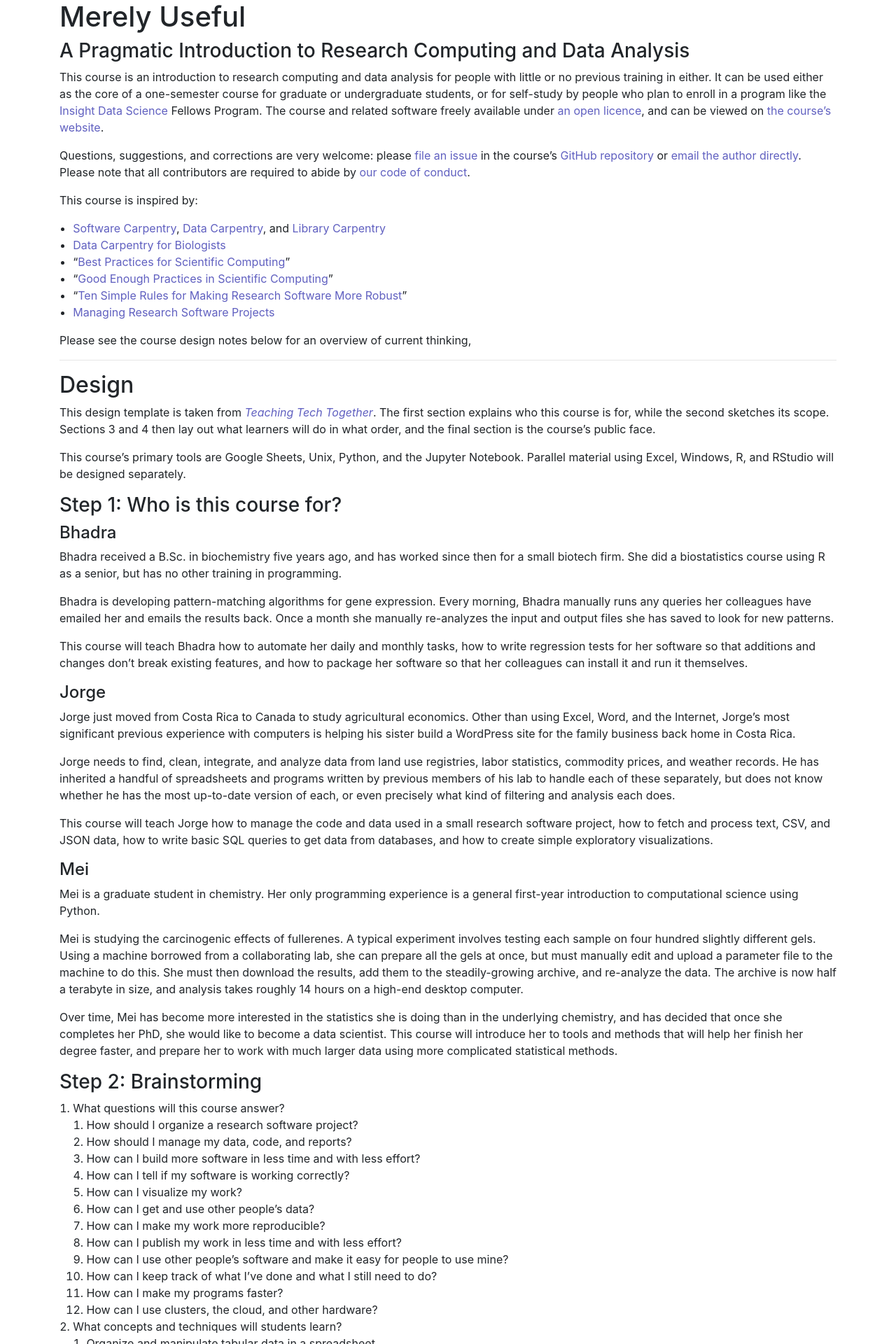
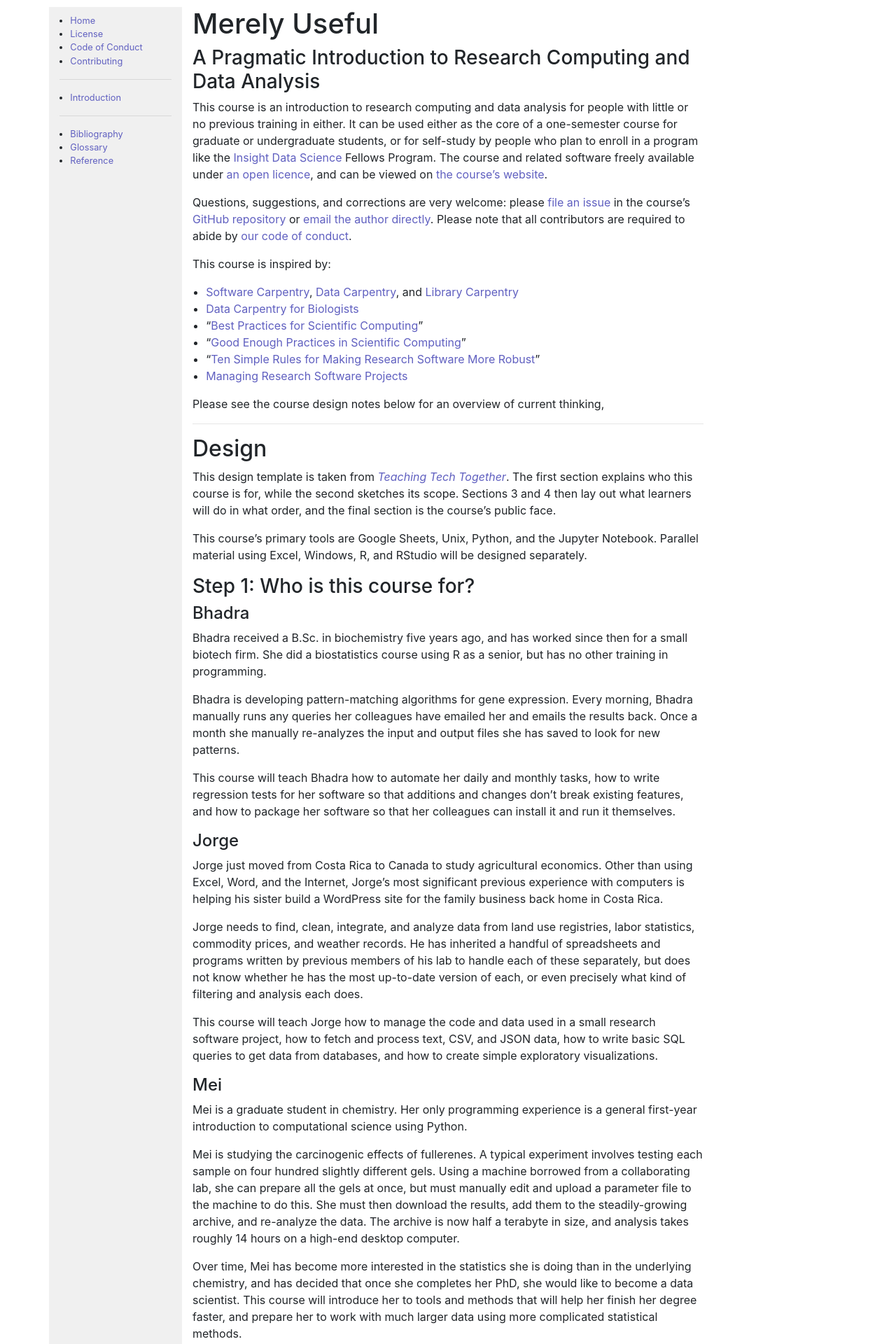
Before and after one commit to Carreau/one-extra-fact, a Jekyll site: the page built from README.md, in a window 1280 px wide. Shown: the top 1920 px of the page at 70% size. Built offline with Jekyll 4.4.1, drawn with Linux system fonts in a browser that asks for light colours.

```diff
--- a/_config.yml
+++ b/_config.yml
@@ -9,3 +9,31 @@ highlighter: rouge
 
 # GitHub repository.
 repository: https://github.com/gvwilson/merely-useful/
+
+# Pages that are stored in the root directory by convention.
+# Since they aren't part of a collection, their titles have
+# to be stored here explicitly.
+toplevel:
+- permalink: /license/
+  title: "License"
+- permalink: /conduct/
+  title: "Code of Conduct"
+- permalink: /contributing/
+  title: "Contributing"
+
+# Collections: one for lessons, one for extras.
+collections:
+  lessons:
+    output: true
+  extras:
+    output: true
+
+# Order for lessons.
+lessons:
+- /intro/
+
+# Order for extras.
+extras:
+- /reference/
+- /gloss/
+- /bib/
--- /dev/null
+++ b/_includes/toc.html
@@ -0,0 +1,14 @@
+<nav>
+  <ul>
+    <li><a href="'/'|relative_url">Home</a></li>
+    {% for pg in site.toplevel %}<li><a href="{{pg.permalink|relative_url}}">{{pg.title}}</a></li>{% endfor %}
+  </ul>
+  <hr/>
+  <ul>
+    {% for pg in site.lessons %}<li><a href="{{pg.permalink|relative_url}}">{{pg.title}}</a></li>{% endfor %}
+  </ul>
+  <hr/>
+  <ul>
+    {% for pg in site.extras %}<li><a href="{{pg.permalink|relative_url}}">{{pg.title}}</a></li>{% endfor %}
+  </ul>
+</nav>
--- a/_layouts/default.html
+++ b/_layouts/default.html
@@ -10,6 +10,11 @@
   </head>
   <body>
     <div class="container">
+      <div class="row">
+        <div class="col-md-2 toc">
+          {% include toc.html %}
+        </div>
+        <div class="col-md-8">
           {% if page.title %}
           <h3><a href="../">{{site.title}}</a></h3>
           <h1>{{page.title}}</h1>
@@ -19,5 +24,7 @@
           {% endif %}
           {{content}}
         </div>
+      </div>
+    </div>
   </body>
 </html>
--- a/css/theme.css
+++ b/css/theme.css
@@ -1,3 +1,18 @@
+body {
+    padding-top: 10px;
+    padding-bottom: 10px;
+}
+
+.container-left {
+    margin: 0;
+}
+
+div.toc {
+    padding-top: 10px;
+    font-size: 80%;
+    background-color: #f0f0f0;
+}
+
 a {
   color: #6060C0;
 }
```
Also changed, not shown: _extras/bib.md (added, +7 -0 lines), _extras/gloss.md (added, +7 -0 lines), _extras/reference.md (added, +7 -0 lines), _lessons/intro.md (added, +7 -0 lines). Lines whose indentation alone changed are shown as unchanged.
